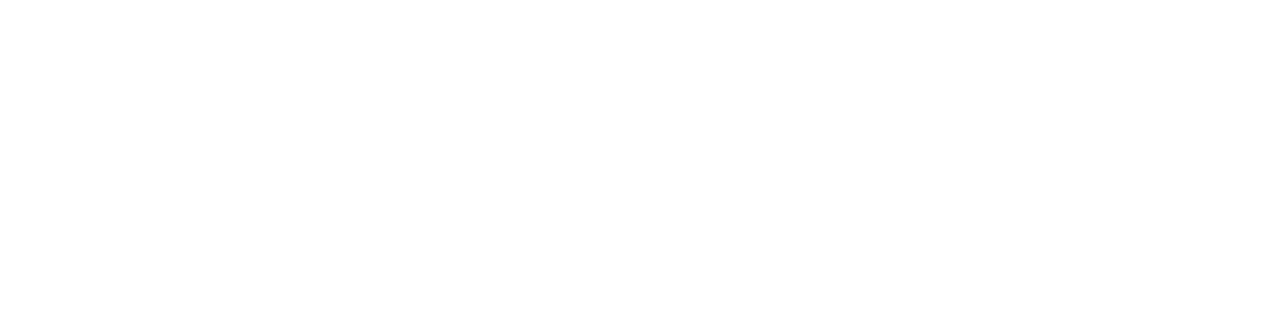
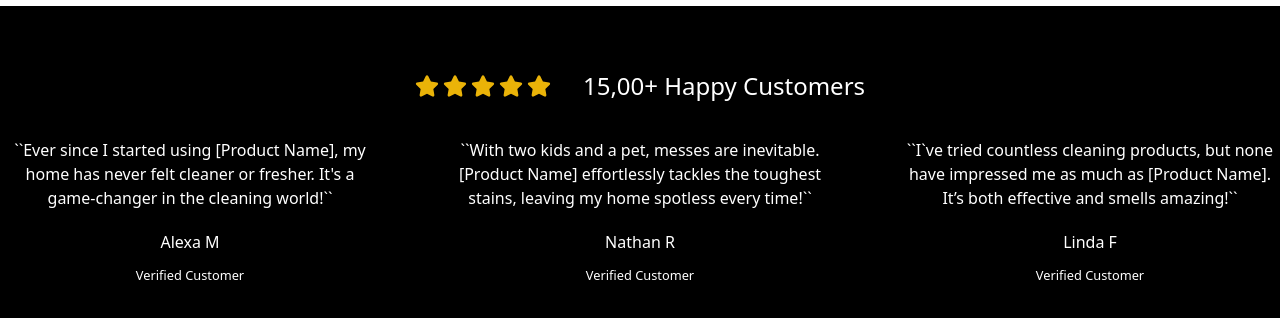
Before and after one commit to MasudBhuiya/premium--water-bottle, a React (Vite) app: page / in a window 1280 px wide. Shown: the part 3287-3605 px from the top of the page. Before the commit the page ends 3165 px from the top, so only its background shows below. Built offline with nearby package versions, Linux system fonts and the light colour scheme.

Commit message:
create happy customer section

```diff
--- a/src/components/Home/Home/Home.jsx
+++ b/src/components/Home/Home/Home.jsx
@@ -5,7 +5,7 @@ import { FaCheckCircle } from "react-icons/fa";
 import { RxCrossCircled } from "react-icons/rx";
 import { IoSunnyOutline } from "react-icons/io5";
 import { MdOutlineSevereCold } from "react-icons/md";
-
+import { FaStar } from "react-icons/fa";
 
 const Home = () => {
     const [bottles, setBottles] = useState([]);
@@ -169,6 +169,41 @@ const Home = () => {
                 <img className='md:w-[400px] lg:w-[571px] max-h-[571px] ' src="https://s3-alpha-sig.figma.com/img/3a60/0150/7241fc9e7a98aa6253da31d9891baa38?Expires=1707091200&Key-Pair-Id=APKAQ4GOSFWCVNEHN3O4&Signature=nvfSObkguNcqDnMir8Z7nbmjJa3gHVdOETFboNXXavl0lbnRZ8y0cpUF7DZOfL78m79DPmJNm7PK-BbleLj5xPqGaLhBZP7GQc9d~faovf-m4PnSKNHfR1PzZEGWPYPNgu32PGwGduQ6N0zI6H7N5VjBgCL9aPm-oSk5Ne7dOnMSnWOKewB001PLOFu1ZZdPOrmokfvR2xBuJjjWw6RI6kUGN~lqdwmvd65U0bBZ4wNeLJJXHej5r2ee6AVjmewL0xTkQsXnXDMLceL2a5BvtCzx3VI4LiqB63lZIPp3BfokONrq669LRKuFdeawtKN6c6L8SlekorfNSgXOyTICVg__" alt="" />
                 </div>
             </section>
+
+
+            {/* happy customer section  */}
+
+            <section className='bg-black py-16 mt-12 md:mt-32'>
+
+                <div className='md:flex items-center justify-center gap-8 px-5 mb-9 md:px-0'>
+                    <span className='flex text-yellow-500 text-2xl gap-1 '>
+                    <FaStar />
+                    <FaStar />
+                    <FaStar />
+                    <FaStar />
+                    <FaStar />
+                    </span>
+                    <h1 className='text-white text-2xl'>15,00+ Happy Customers</h1>
+                </div>
+                <div className='md:flex justify-between items-center max-w-[1440px] px-5 md:px-0 mx-auto text-white'>
+                    <div className='text-center'>
+                        <p className='max-w-[380px] mb-5'>``Ever since I started using [Product Name], my home has never felt cleaner or fresher. It's a game-changer in the cleaning world!``</p>
+                        <p className='mb-2'>Alexa M</p>
+                        <small>Verified Customer</small>
+                    </div>
+                    <div className='text-center'>
+                        <p className='max-w-[380px] mb-5'>``With two kids and a pet, messes are inevitable. [Product Name] effortlessly tackles the toughest stains, leaving my home spotless every time!``</p>
+                        <p className='mb-2'>Nathan R</p>
+                        <small>Verified Customer</small>
+                    </div>
+                    <div className='text-center'>
+                        <p className='max-w-[380px] mb-5'>``I`ve tried countless cleaning products, but none have impressed me as much as [Product Name]. It’s both effective and smells amazing!``</p>
+                        <p className='mb-2'>Linda F</p>
+                        <small>Verified Customer</small>
+                    </div>
+
+                </div>
+            </section>
         </div>
     );
 };
```
